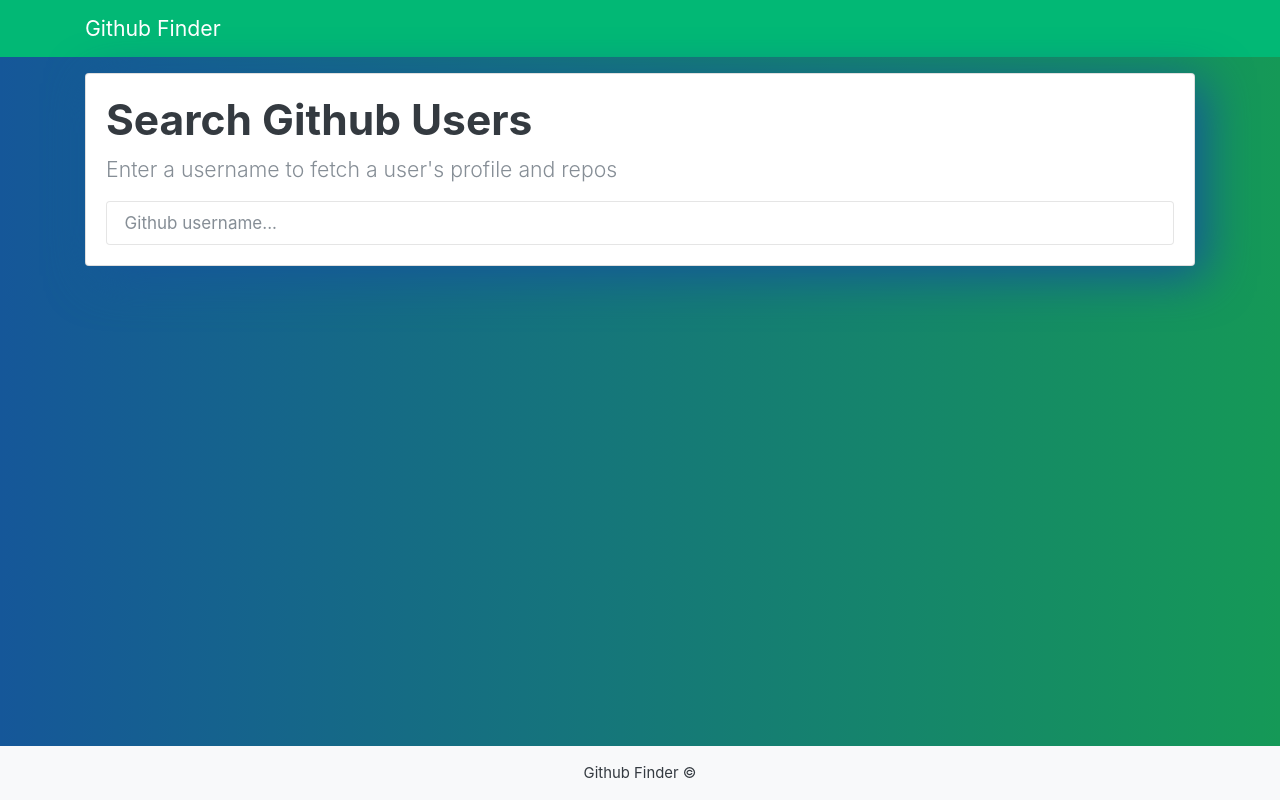
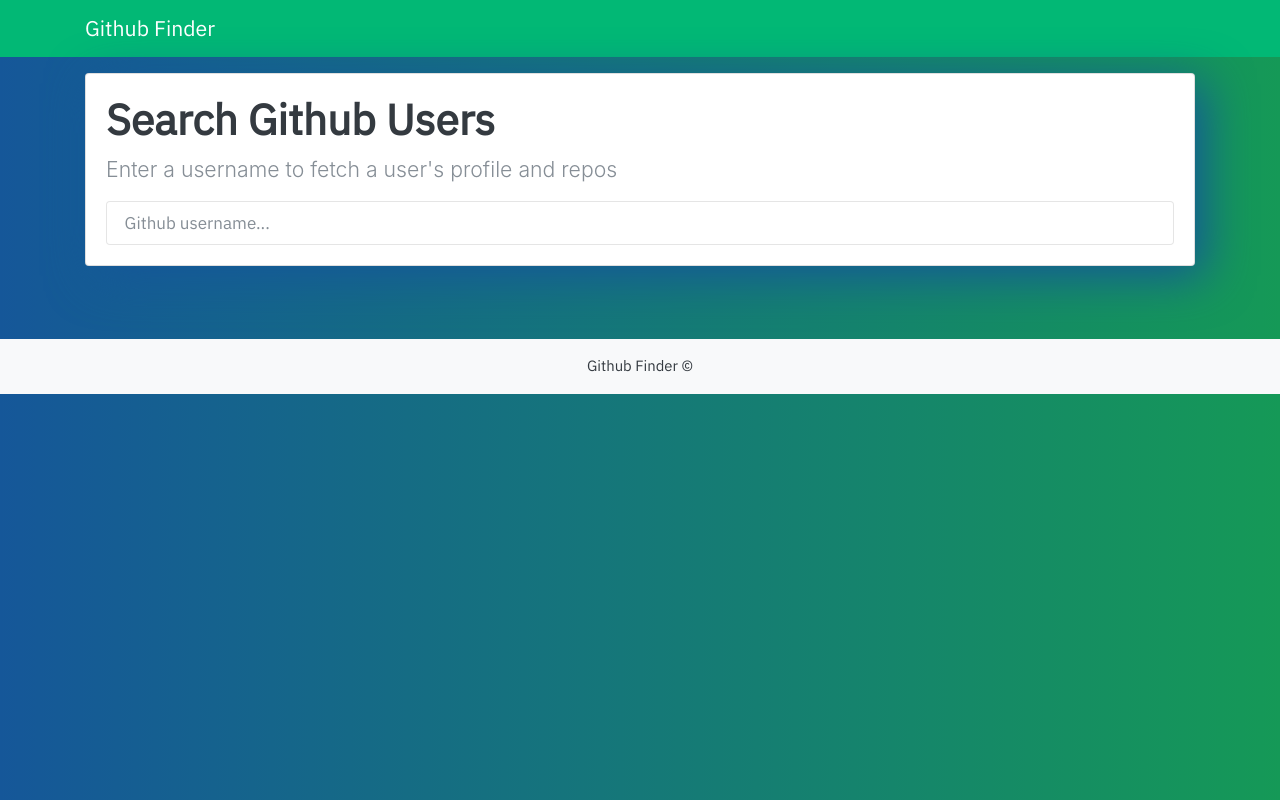
Before and after one commit to yoscheherazade/github-profile-finder, a plain HTML site: page index.html in a window 1280 px wide. Drawn offline with nearby package versions, Linux system fonts and the light colour scheme.

Commit message:
added font, fixed footer

```diff
--- a/index.html
+++ b/index.html
@@ -6,6 +6,7 @@
     <meta name="viewport" content="width=device-width, initial-scale=1.0">
     <meta http-equiv="X-UA-Compatible" content="ie=edge">
     <link rel="stylesheet" href="https://bootswatch.com/4/litera/bootstrap.min.css">
+    <link href="https://fonts.googleapis.com/css?family=IBM+Plex+Sans:400,400i" rel="stylesheet">
     <link rel="stylesheet" href="style.css">
     <title>Github Finder</title>
 </head>
@@ -27,7 +28,7 @@
         <div id="profile"></div>
     </div>
 
-    <footer class="mt-5 p-3 text-center bg-light fixed-bottom">
+    <footer class="mt-5 p-3 text-center bg-light bottom">
         Github Finder &copy;
     </footer>
     <script src="https://code.jquery.com/jquery-3.2.1.slim.min.js" integrity="sha384-KJ3o2DKtIkvYIK3UENzmM7KCkRr/rE9/Qpg6aAZGJwFDMVNA/GpGFF93hXpG5KkN"
--- a/style.css
+++ b/style.css
@@ -10,9 +10,14 @@ body {
     #155799,
     #159957
   ); /* W3C, IE 10+/ Edge, Firefox 16+, Chrome 26+, Opera 12+, Safari 7+ */
+  font-family: 'IBM Plex Sans', sans-serif;
 }
 .card {
   -webkit-box-shadow: 10px 10px 47px 0px rgba(21, 87, 153, 1);
   -moz-box-shadow: 10px 10px 47px 0px rgba(21, 87, 153, 1);
   box-shadow: 10px 10px 47px 0px rgba(21, 87, 153, 1);
+  transition: all 0.2s ease-in-out;
 }
+.card:hover {
+  transform: scale(1.1);
+}
```
